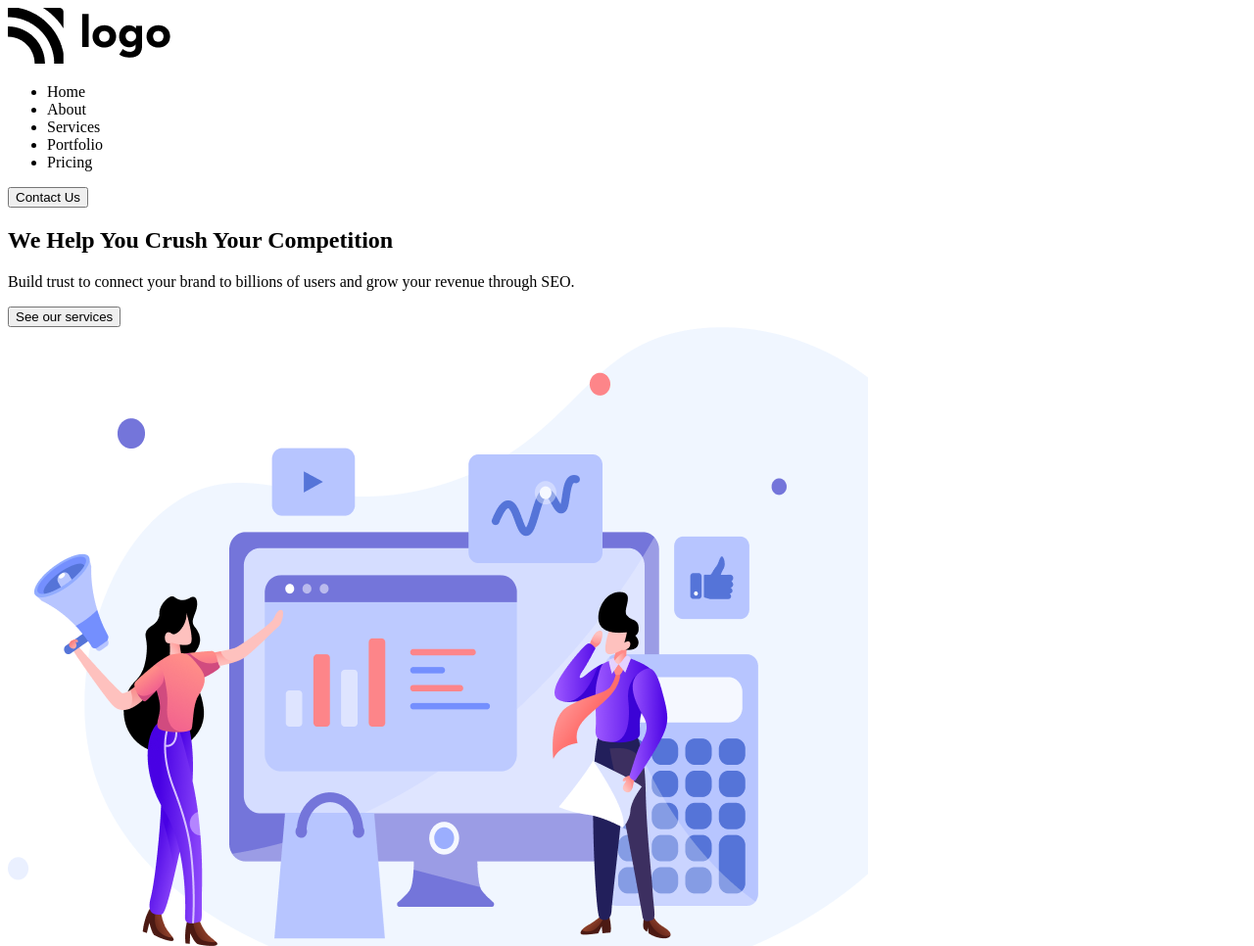
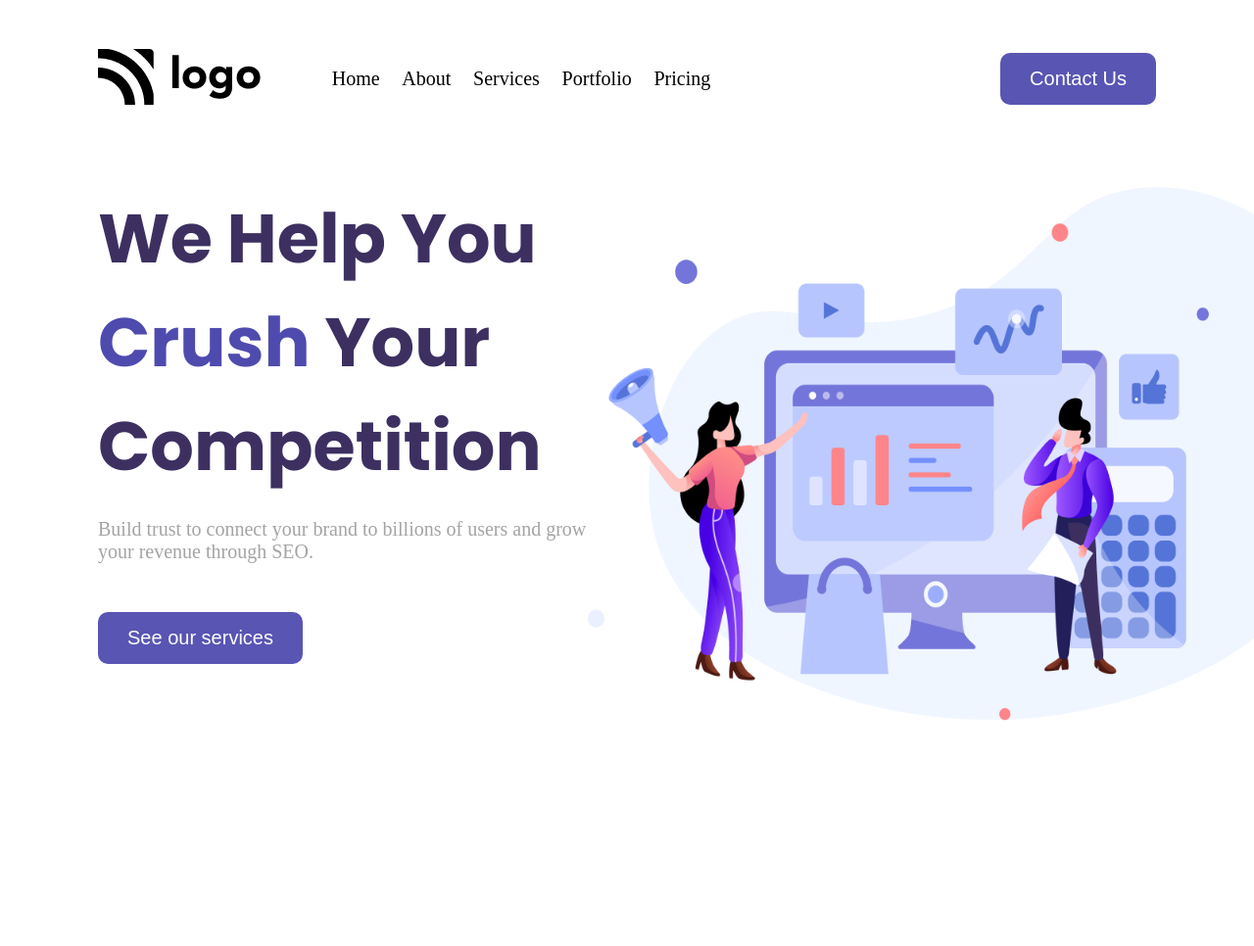
Before and after one commit to Bharath1910/week-one-assignments, a website: page live-class-project-04/index.html in a window 1280 px wide. Shown: the top 966 px of the page at 98% size. After the commit the page ends 800 px from the top, so only its background shows below. Drawn offline with Linux system fonts and the light colour scheme.

Commit message:
Completed 4th assignment

```diff
--- a/live-class-project-04/index.html
+++ b/live-class-project-04/index.html
@@ -19,7 +19,7 @@
     <div class="container">
       <section aria-label="navbar">
         <nav class="navbar-container">
-          <div>
+          <div class="logo">
             <img src="./assets/Logo.png" alt="brand-logo" />
           </div>
           <div class="grow-list">
@@ -40,7 +40,7 @@
       <section aria-label="banner">
         <div class="banner-container">
           <!-- Left text -->
-          <div>
+          <div class="left">
             <h1 class="heading-text">
               We Help You <span>Crush</span> Your Competition
             </h1>
@@ -51,7 +51,7 @@
             <button class="nav-button btn">See our services</button>
           </div>
           <!-- Right Text -->
-          <div>
+          <div class="right">
             <img src="./assets/Header Illustration.png" alt="illustration" />
           </div>
         </div>
--- a/live-class-project-04/style.css
+++ b/live-class-project-04/style.css
@@ -0,0 +1,87 @@
+* {
+    margin: 0;
+    padding: 0;
+}
+
+body {
+    margin: 50px 100px 0 100px;
+}
+
+.navbar-container {
+    display: flex;
+    align-items: center;
+}
+
+.logo {
+    flex: 2;
+}
+
+.grow-list {
+    flex: 4;
+}
+
+.list-item {
+    font-size: 20px;
+}
+
+.list {
+    display: flex;
+    justify-content: space-evenly;
+    list-style: none;
+}
+
+
+.button-group {
+    flex: 4;
+    text-align: end;
+}
+
+button {
+    background-color: #5955B3;
+    color: #FFFFFF;
+    border-radius: 10px;
+    border: none;
+    padding: 15px 30px;
+    font-size: 20px;
+}
+
+
+.banner-container {
+    display: flex;
+    margin-top: 80px;
+}
+
+.banner-container > * {
+    width: 100%;
+}
+
+.heading-text {
+    font-size: 70px;
+    font-family: 'Poppins';
+    color: #3D3061;
+}
+
+.heading-text span {
+    color: #4F4BAE;
+}
+
+.description {
+    font-size: 20px;
+    margin: 20px 0 50px 0;
+    color: #A4A4A4;
+    width: 500px
+}
+
+.banner-container div img {
+    width: 700px;
+    margin-right: -100px;
+}
+
+.left {
+    flex: 4
+}
+
+.right {
+    flex: 6;
+    text-align: end;
+}
```
